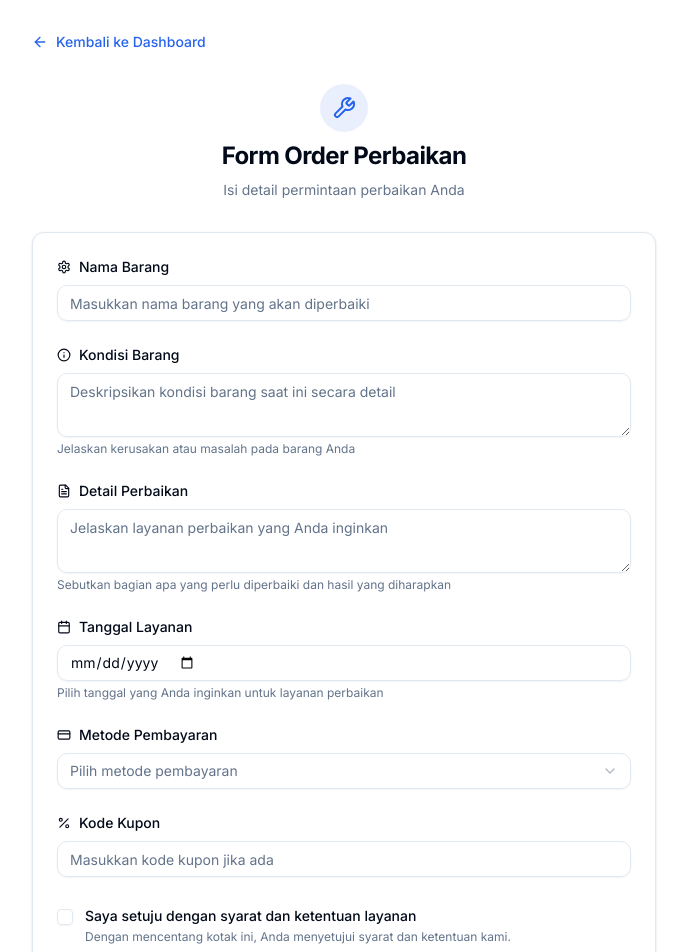
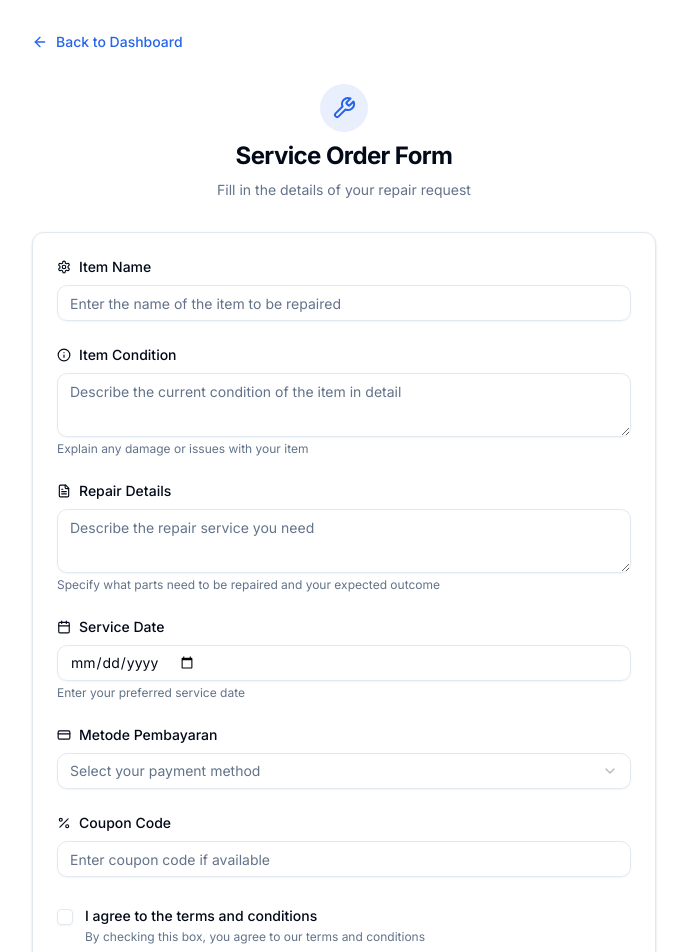
Before and after one commit to A16-PerbaikiinAja/frontend, a Next.js app: page /order in a window 1280 px wide. Shown: the top 952 px of the page, without its empty margins (296-983 px from the left). Built offline with nearby package versions, Linux system fonts and the light colour scheme; no server answers.

Commit message:
chore: update description

```diff
--- a/app/order/page.tsx
+++ b/app/order/page.tsx
@@ -46,19 +46,19 @@ export default function ServiceOrderPage() {
     const newErrors: Partial<Record<string, string>> = {};
 
     if (!formData.itemName.trim())
-      newErrors.itemName = 'Nama barang tidak boleh kosong';
+      newErrors.itemName = 'Item name is required';
 
     if (!formData.itemCondition.trim())
-      newErrors.itemCondition = 'Kondisi barang harus dijelaskan';
+      newErrors.itemCondition = 'Item condition must be described';
 
     if (!formData.repairDetails.trim())
-      newErrors.repairDetails = 'Detail perbaikan tidak boleh kosong';
+      newErrors.repairDetails = 'Repair details are required';
 
     if (!formData.serviceDate.trim())
-      newErrors.serviceDate = 'Tanggal layanan harus dipilih';
+      newErrors.serviceDate = 'Service date must be selected';
 
     if (!formData.paymentMethodId)
-      newErrors.paymentMethodId = 'Pilih metode pembayaran';
+      newErrors.paymentMethodId = 'Payment method is required';
 
     setErrors(newErrors);
     return Object.keys(newErrors).length === 0;
@@ -68,7 +68,7 @@ export default function ServiceOrderPage() {
     e.preventDefault();
 
     if (!validateForm()) {
-      toast.error('Mohon isi semua field yang wajib diisi');
+      toast.error('Please fill in all required fields');
       return;
     }
 
@@ -76,7 +76,7 @@ export default function ServiceOrderPage() {
 
     setTimeout(() => {
       console.log('Form submitted:', formData);
-      toast.success('Order berhasil dibuat!');
+      toast.success('Order successfully created!');
       setIsSubmitting(false);
 
       setFormData({
@@ -125,7 +125,7 @@ export default function ServiceOrderPage() {
             href="/dashboard"
             className="text-primary hover:text-primary/90 flex items-center gap-2 transition-colors">
             <ArrowLeft className="h-4 w-4" />
-            <span className="text-sm font-medium">Kembali ke Dashboard</span>
+            <span className="text-sm font-medium">Back to Dashboard</span>
           </Link>
         </motion.div>
 
@@ -134,8 +134,8 @@ export default function ServiceOrderPage() {
             <div className="mx-auto flex h-12 w-12 items-center justify-center rounded-full bg-primary/10">
               <Wrench className="h-6 w-6 text-primary" />
             </div>
-            <h1 className="text-2xl font-bold tracking-tight">Form Order Perbaikan</h1>
-            <p className="text-muted-foreground text-sm">Isi detail permintaan perbaikan Anda</p>
+            <h1 className="text-2xl font-bold tracking-tight">Service Order Form</h1>
+            <p className="text-muted-foreground text-sm">Fill in the details of your repair request</p>
           </motion.div>
 
           <motion.div className="rounded-lg border border-border bg-card p-6 shadow-sm" variants={itemVariants}>
@@ -148,7 +148,7 @@ export default function ServiceOrderPage() {
                     formFocused === 'itemName' ? 'text-primary' : ''
                   }`}>
                   <Settings className="h-3.5 w-3.5" />
-                  Nama Barang
+                  Item Name
                 </Label>
                 <div className="relative">
                   <Input
@@ -158,7 +158,7 @@ export default function ServiceOrderPage() {
                     onChange={handleInputChange}
                     onFocus={() => setFormFocused('itemName')}
                     onBlur={() => setFormFocused(null)}
-                    placeholder="Masukkan nama barang yang akan diperbaiki"
+                    placeholder="Enter the name of the item to be repaired"
                     className={`transition-all duration-200 ${
                       errors.itemName
                         ? 'border-destructive'
@@ -187,7 +187,7 @@ export default function ServiceOrderPage() {
                     formFocused === 'itemCondition' ? 'text-primary' : ''
                   }`}>
                   <Info className="h-3.5 w-3.5" />
-                  Kondisi Barang
+                  Item Condition
                 </Label>
                 <div className="relative">
                   <Textarea
@@ -198,7 +198,7 @@ export default function ServiceOrderPage() {
                     onFocus={() => setFormFocused('itemCondition')}
                     onBlur={() => setFormFocused(null)}
                     rows={3}
-                    placeholder="Deskripsikan kondisi barang saat ini secara detail"
+                    placeholder="Describe the current condition of the item in detail"
                     className={`transition-all duration-200 ${
                       errors.itemCondition
                         ? 'border-destructive'
@@ -218,7 +218,7 @@ export default function ServiceOrderPage() {
                     </motion.p>
                   )}
                   <p className="text-muted-foreground mt-1 text-xs">
-                    Jelaskan kerusakan atau masalah pada barang Anda
+                    Explain any damage or issues with your item
                   </p>
                 </div>
               </motion.div>
@@ -230,7 +230,7 @@ export default function ServiceOrderPage() {
                     formFocused === 'repairDetails' ? 'text-primary' : ''
                   }`}>
                   <FileText className="h-3.5 w-3.5" />
-                  Detail Perbaikan
+                  Repair Details
                 </Label>
                 <div className="relative">
                   <Textarea
@@ -241,7 +241,7 @@ export default function ServiceOrderPage() {
                     onFocus={() => setFormFocused('repairDetails')}
                     onBlur={() => setFormFocused(null)}
                     rows={4}
-                    placeholder="Jelaskan layanan perbaikan yang Anda inginkan"
+                    placeholder="Describe the repair service you need"
                     className={`transition-all duration-200 ${
                       errors.repairDetails
                         ? 'border-destructive'
@@ -261,11 +261,10 @@ export default function ServiceOrderPage() {
                     </motion.p>
                   )}
                   <p className="text-muted-foreground mt-1 text-xs">
-                    Sebutkan bagian apa yang perlu diperbaiki dan hasil yang diharapkan
+                    Specify what parts need to be repaired and your expected outcome
                   </p>
                 </div>
               </motion.div>
-
               <motion.div className="space-y-2" variants={itemVariants}>
                 <Label
                   htmlFor="serviceDate"
@@ -273,7 +272,7 @@ export default function ServiceOrderPage() {
                     formFocused === 'serviceDate' ? 'text-primary' : ''
                   }`}>
                   <Calendar className="h-3.5 w-3.5" />
-                  Tanggal Layanan
+                  Service Date
                 </Label>
                 <div className="relative">
                   <Input
@@ -303,7 +302,7 @@ export default function ServiceOrderPage() {
                     </motion.p>
                   )}
                   <p className="text-muted-foreground mt-1 text-xs">
-                    Pilih tanggal yang Anda inginkan untuk layanan perbaikan
+                    Enter your preferred service date
                   </p>
                 </div>
               </motion.div>
@@ -333,7 +332,7 @@ export default function ServiceOrderPage() {
                           ? 'border-primary ring-primary ring-1'
                           : ''
                       }`}>
-                      <SelectValue placeholder="Pilih metode pembayaran" />
+                      <SelectValue placeholder="Select your payment method" />
                     </SelectTrigger>
                     <SelectContent>
                       <SelectItem value="123e4567-e89b-12d3-a456-426614174001">Transfer Bank</SelectItem>
@@ -361,7 +360,7 @@ export default function ServiceOrderPage() {
                     formFocused === 'couponId' ? 'text-primary' : ''
                   }`}>
                   <Percent className="h-3.5 w-3.5" />
-                  Kode Kupon
+                  Coupon Code
                 </Label>
                 <div className="relative">
                   <Input
@@ -371,7 +370,7 @@ export default function ServiceOrderPage() {
                     onChange={handleInputChange}
                     onFocus={() => setFormFocused('couponId')}
                     onBlur={() => setFormFocused(null)}
-                    placeholder="Masukkan kode kupon jika ada"
+                    placeholder="Enter coupon code if available"
                     className={`transition-all duration-200 ${
                       formFocused === 'couponId' ? 'border-primary ring-primary ring-1' : ''
                     }`}
@@ -386,10 +385,10 @@ export default function ServiceOrderPage() {
                     <label
                       htmlFor="terms"
                       className="text-sm font-medium leading-none peer-disabled:cursor-not-allowed peer-disabled:opacity-70">
-                      Saya setuju dengan syarat dan ketentuan layanan
+                      I agree to the terms and conditions
                     </label>
                     <p className="text-muted-foreground text-xs">
-                      Dengan mencentang kotak ini, Anda menyetujui syarat dan ketentuan kami.
+                      By checking this box, you agree to our terms and conditions
                     </p>
                   </div>
                 </div>
@@ -403,11 +402,11 @@ export default function ServiceOrderPage() {
                   {isSubmitting ? (
                     <span className="flex items-center gap-2">
                       <Loader2 className="h-4 w-4 animate-spin" />
-                      <span>Memproses...</span>
+                      <span>Processing...</span>
                     </span>
                   ) : (
                     <>
-                      <span>Kirim Order</span>
+                      <span>Order</span>
                       <motion.span
                         className="absolute inset-0 bg-white/10"
                         initial={{ x: '-100%' }}
```
